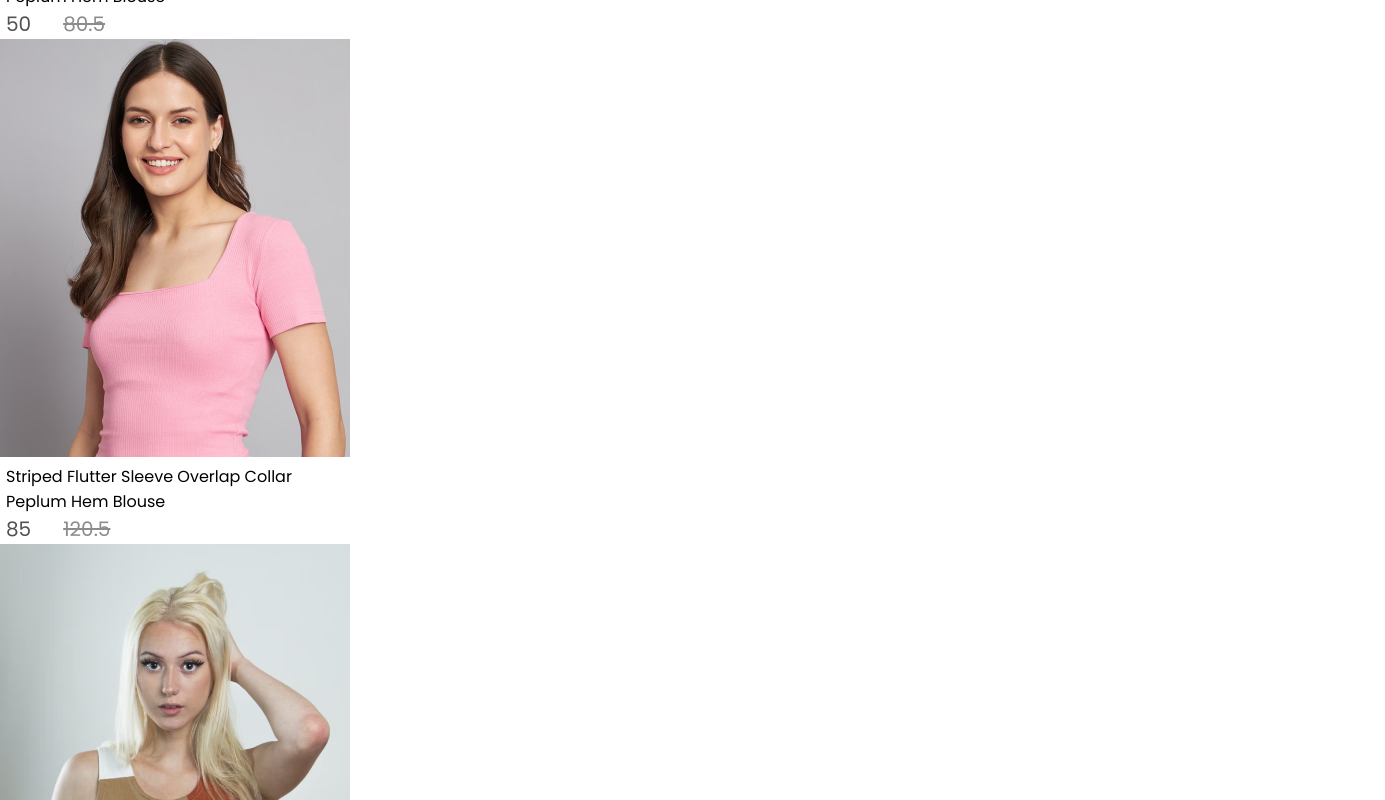
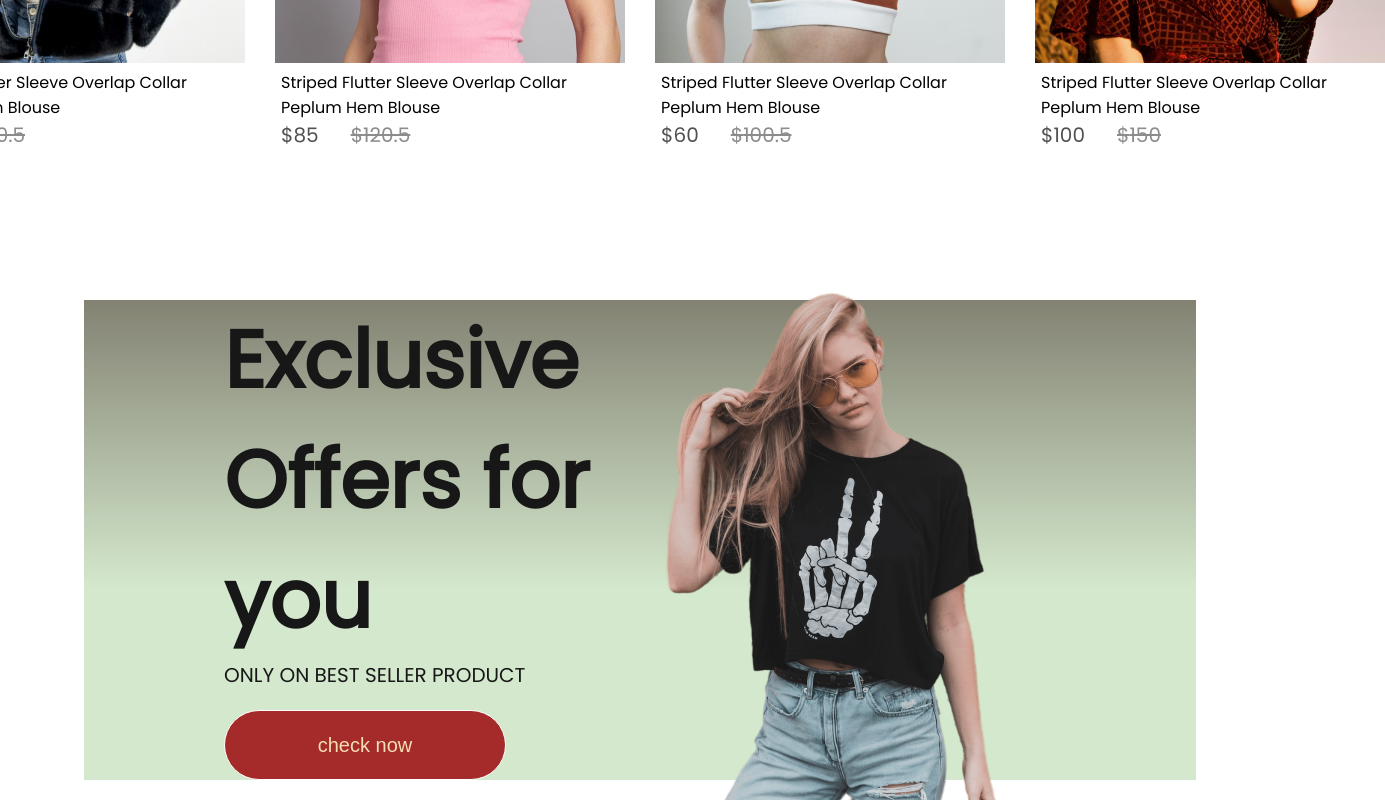
Before and after one commit to merahul22/ecommerce, a React (Create React App) app in the folder ecommerce/: page / in a window 1280 px wide. Shown: the part 1420-2220 px from the top of the page, 1385 px wide, since content can reach past the window. Built offline with nearby package versions, Linux system fonts and the light colour scheme.

Commit message:
offers componets mounted in shop page

```diff
--- a/ecommerce/src/components/Items/Item.css
+++ b/ecommerce/src/components/Items/Item.css
@@ -24,6 +24,6 @@ font-weight: 400;
 }
 
 .item:hover{
-    transform: scale(1.1);
+    transform: scale(1.05);
     transition: 0.6s;
 }
--- a/ecommerce/src/components/Items/Items.jsx
+++ b/ecommerce/src/components/Items/Items.jsx
@@ -7,10 +7,10 @@ const Items = (props) => {
 <p>{props.name}</p>
 <div className='item-prices'>
 <div className="item-prices-new">
-<p>{props.new_price}</p>
+<p>${props.new_price}</p>
 </div>
 <div className="item-prices-old">
-<p>{props.old_price}</p>
+<p>${props.old_price}</p>
 </div>
 </div>
     </div>
--- /dev/null
+++ b/ecommerce/src/components/Offers/Offers.css
@@ -0,0 +1,52 @@
+.offers{
+    width: 65%;
+    height: 60vh;
+    display: flex;
+    margin: auto;
+    padding: 0px 140px;
+    margin-bottom: 150px;
+    background: linear-gradient(180deg,#838272,#d4e8cd 60%);
+    margin-top: 150px;
+}
+
+.offers-left{
+    flex: 1;
+    display: flex;
+    flex-direction: column;
+    justify-content: center;
+}
+
+.offers-left h2{
+    font-size: 80px;
+    color: #171717;
+    font-weight: 700;
+}
+
+.offers-left p{
+    font-size: 20px;
+    font-weight: 500;
+    color: #171717;
+    text-transform: uppercase;
+}
+
+.offers-left button{
+    width: 282px;
+    height: 70px;
+    background: brown;
+    border-radius: 40px;
+    padding: 10px 8px;
+    margin-top: 20px;
+    font-size: 20px;
+    font-weight: 500;
+    color: wheat;
+    border:1px solid white;
+    cursor:pointer
+}
+
+.offers-right{
+    flex: 1;
+    display: flex;
+    justify-content: center;
+    align-items: center;
+    padding-top: 3px;
+}
--- /dev/null
+++ b/ecommerce/src/components/Offers/Offers.jsx
@@ -0,0 +1,20 @@
+import React from 'react'
+import './Offers.css'
+import exclusive_img from "../Assets/exclusive_image.png"
+const Offers = () => {
+  return (
+    <div className='offers'>
+<div className="offers-left">
+  <h2>Exclusive</h2>
+  <h2>Offers for you</h2>
+  <p>only on best seller product</p>
+  <button>check now</button>
+</div>
+<div className="offers-right">
+<img src={exclusive_img} alt="" />
+</div>
+    </div>
+  )
+}
+
+export default Offers
--- a/ecommerce/src/components/Popular/Popular.css
+++ b/ecommerce/src/components/Popular/Popular.css
@@ -0,0 +1,27 @@
+.popular{
+    display: flex;
+    flex-direction: column;
+    align-items: center;
+    justify-content: center;
+    gap: 15px;
+
+}
+
+.popular h1{
+    color: #171717;
+    font-size: 50px;
+    font-weight: 600;
+}
+hr{
+    width: 200px;
+    height: 6px;
+    background: #171717;
+    border: none;
+    border-radius: 20px;
+}
+
+.popular-item{
+    display: flex;
+    margin-top: 50px;
+    gap: 30px;
+}
--- a/ecommerce/src/components/Popular/Popular.jsx
+++ b/ecommerce/src/components/Popular/Popular.jsx
@@ -1,7 +1,8 @@
 import React from 'react'
 import "./Popular.css"
 import data_product from "../Assets/data.js"
-import Item from "../Items/Items.jsx"
+
+import Items from '../Items/Items.jsx'
 const Popular = () => {
   return (
     <div className='popular'>
@@ -10,7 +11,7 @@ const Popular = () => {
           <div className="popular-item">
             {data_product.map((item,i)=>{
                 return (
-               <Item key={i} id={item.id} name={item.name} image={item.image} new_price={item.new_price} old_price={item.old_price}/>
+               <Items key={i} id={item.id} name={item.name} image={item.image} new_price={item.new_price} old_price={item.old_price}/>
                 )
             })}
           </div>
--- a/ecommerce/src/pages/Shop.jsx
+++ b/ecommerce/src/pages/Shop.jsx
@@ -1,13 +1,14 @@
 import React from 'react'
 import Hero from '../components/Hero/Hero'
 import Popular from '../components/Popular/Popular'
-
+import Offers from '../components/Offers/Offers'
 
 const Shop = () => {
   return (
     <div>
         <Hero/>
         <Popular/>
+        <Offers/>
     </div>
   )
 }
```
Also changed, not shown: ecommerce/src/components/NewCollection/NewCollection.css (added), ecommerce/src/components/NewCollection/NewCollection.jsx (added).
